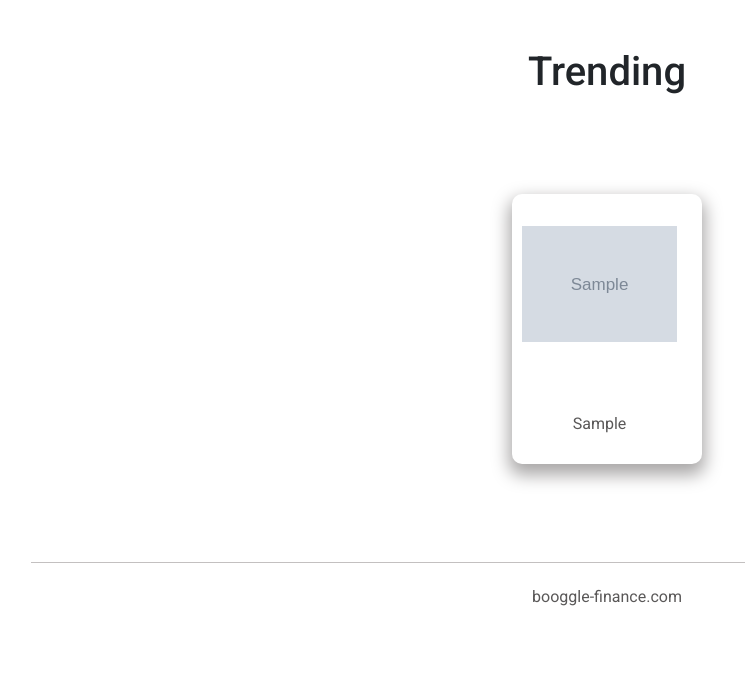
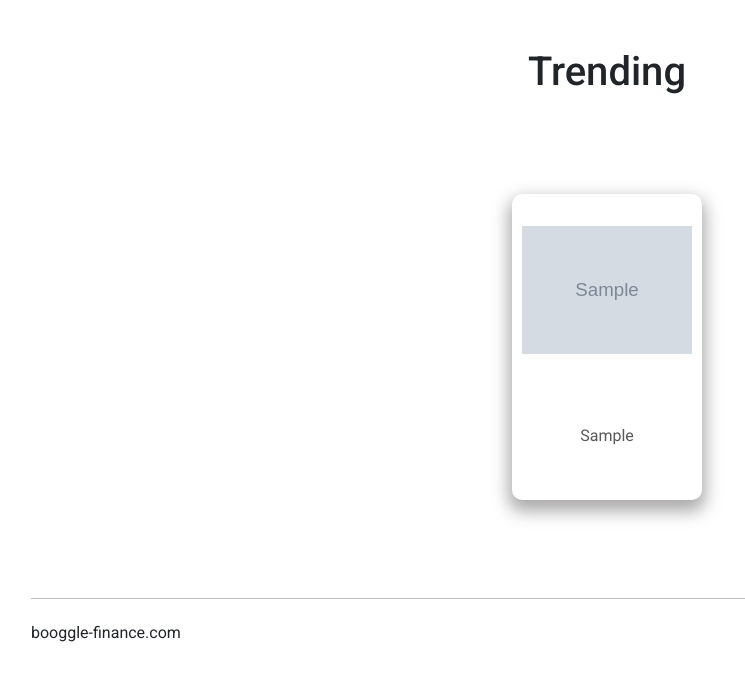
Before and after one commit to andythomasdotpy/booggle_deploy, a Django app: page /trending/ in a window 1280 px wide. Shown: the part 71-752 px from the top of the page, without its empty margins (33-778 px from the left). Run offline with Django 4.2, Linux system fonts and the light colour scheme; tables that the repository leaves empty hold one stand-in row (values such as "Sample post"); grey boxes marked "Sample" are stand-in pictures; some libraries are stand-ins or nearby versions.

Commit message:
Added min-heigh to ptag

```diff
--- a/static/valuator/css/search.css
+++ b/static/valuator/css/search.css
@@ -3,7 +3,7 @@
 }
 
 .main-img {
-    width: 250px;
+    width: 200px;
     border-radius: 50%;
 }
 
--- a/static/valuator/css/trending.css
+++ b/static/valuator/css/trending.css
@@ -7,9 +7,10 @@ a{
     color: black;
 }
 
-p{
+.div-spacing > p{
     text-align: center;
     color: rgb(90, 88, 88);
+    min-height: 48px;
 }
 
 footer{
@@ -27,15 +28,17 @@ footer > div{
     font-weight: 500px;
 }
 
-img {
+.div-spacing > img {
     max-width: 100%;
     max-height: 100vh;
     /* border-radius: 8px; */
     /* box-shadow: 0 8px 17px 3px rgb(131, 130, 130); */
     /* box-shadow: 0 8px 17px 3px rgb(169, 167, 167); */
-    margin: auto;
+    margin-left: auto;
+    margin-right: auto;
     padding-bottom: 20px;
     margin-bottom: 50px;
+    /* border: 1px solid black; */
 }
 
 .item-div {
@@ -68,7 +71,7 @@ bottle-title {
 .div-spacing {
     /* padding-top: 32px;
     padding-bottom: 12px; */
-    padding: 32px 25px 12px 10px;
+    padding: 32px 10px 12px 10px;
     /* border: 1px solid black; */
     border-radius: 10px;
     margin: 50px;
```
